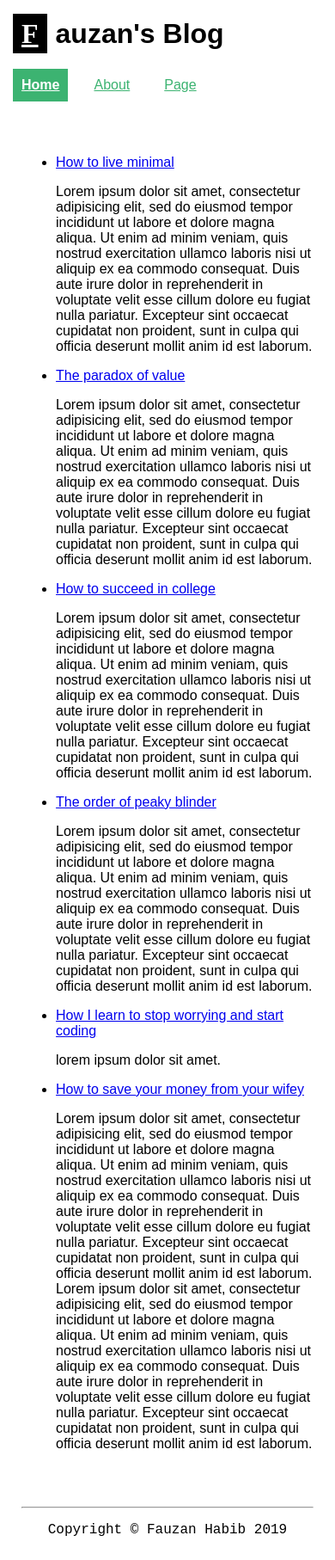
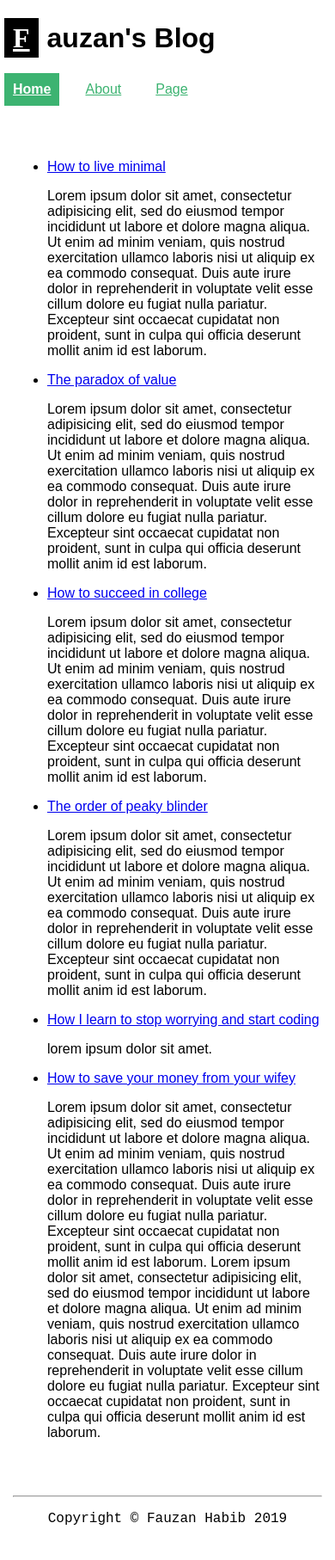
Before and after one commit to TheZano/wwb, a Jekyll site: the page built from index.html, in a window 390 px wide. Shown: the whole page at 86% size. Built offline with Jekyll 4.4.1, drawn with Linux system fonts in a browser that asks for light colours.

Commit message:
Update common.css

```diff
--- a/css/common.css
+++ b/css/common.css
@@ -92,7 +92,7 @@ body {
     width: 100%;
   }
 	body {
-	padding:0 15px;
+	padding: 5px;
         margin: 0 auto;
 
 }
```
